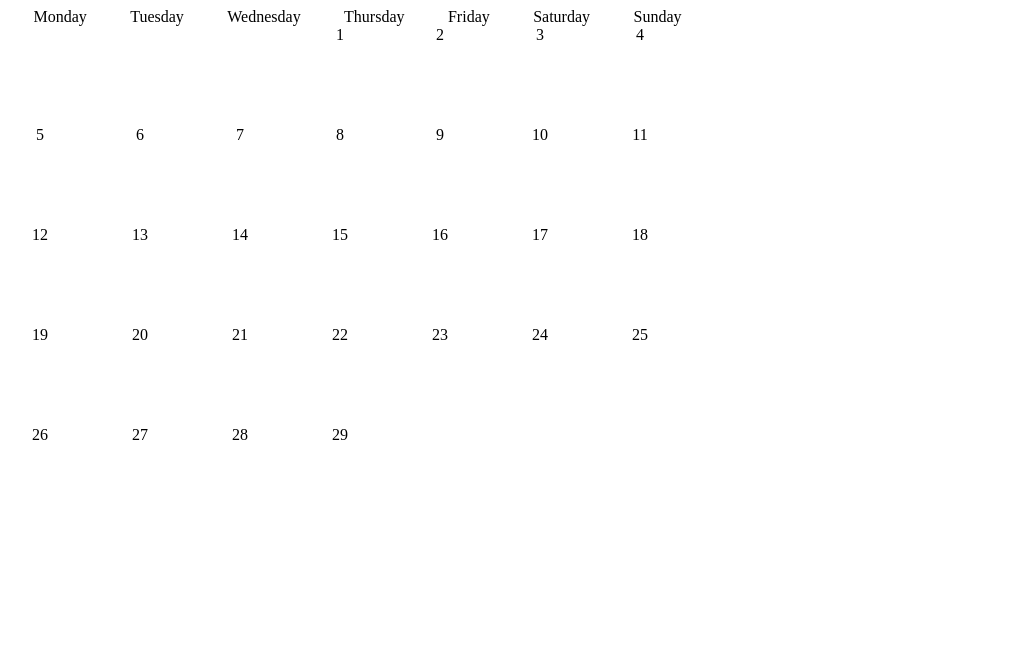
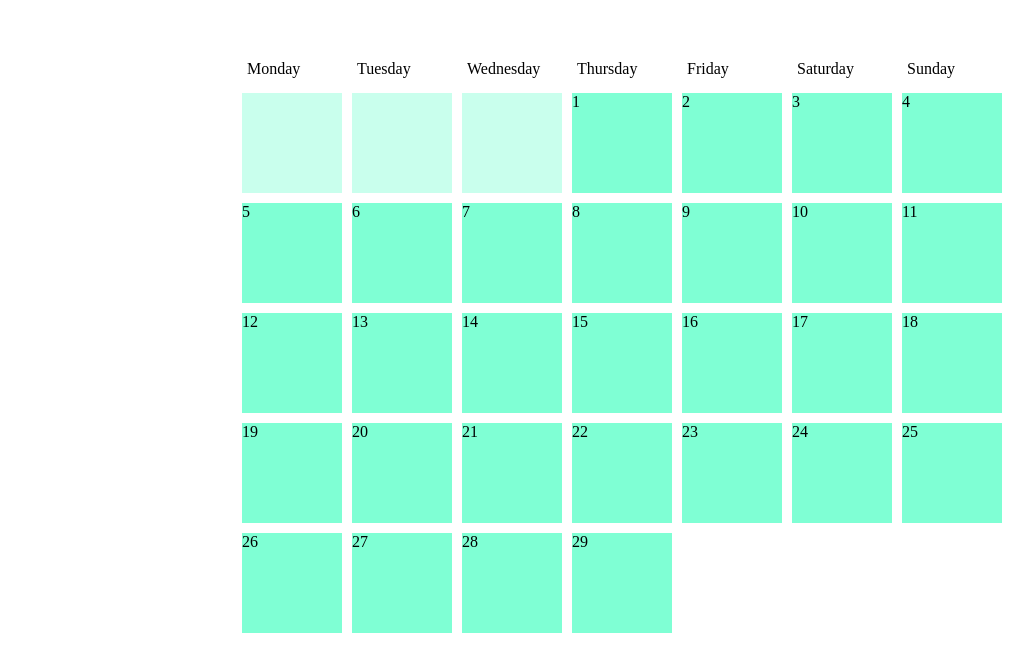
Before and after one commit to xPatiCiosek/simple-calendar, a plain HTML site: page index.html in a window 1280 px wide. Shown: the whole page, without its empty margins (18-1051 px from the left). Drawn offline with Linux system fonts and the light colour scheme.

Commit message:
calendar's day layout

```diff
--- a/styles.css
+++ b/styles.css
@@ -1,21 +1,37 @@
+body{
+    display: flex;
+    margin-top: 50px;
+    justify-content: center;
+}
+
 #container{
-
+    width: 770px;
 }
 #weekdays{
-    display: flex;
-    flex-direction: row;
-    justify-content: space-evenly;
-    width: 735px;
-
+    width: 100%;
+    display:flex;
+}
+#weekdays div {
+    width: 100px;
+    padding: 10px;
 }
 #calendar{
+    width: 100%;
+    margin: auto;
     display: flex;
     flex-wrap: wrap;
-    width: 735px;
 }
 .day{
     width: 100px;
     height: 100px;
+    margin: 5px;
+
     display: flex;
-    justify-content: space-evenly;
+    flex-direction: column;
+    justify-content: space-between;
+
+    background-color: aquamarine;
 }
+.padding{
+    background-color:rgba(127, 255, 212, 0.425);
+}
```
